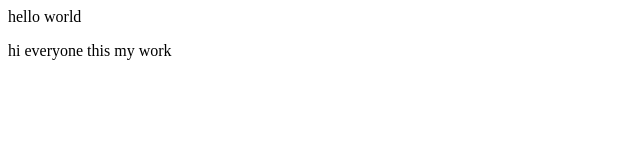
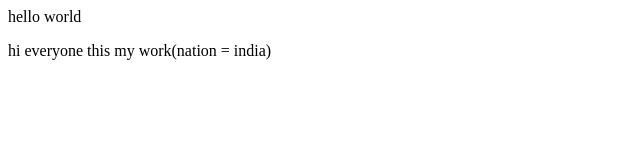
Before and after one commit to anshuman-bharti-79/Drone-and-assistance-features-, a plain HTML site: page index.html in a window 1280 px wide. Shown: the full height of the page, 0-640 px from the left. Drawn offline with Linux system fonts and the light colour scheme.

Commit message:
add nationality

```diff
--- a/index.html
+++ b/index.html
@@ -1,2 +1,2 @@
 <p>hello world</p>
-<p>hi everyone this my work</p>
+<p>hi everyone this my work(nation = india) </p>
```
